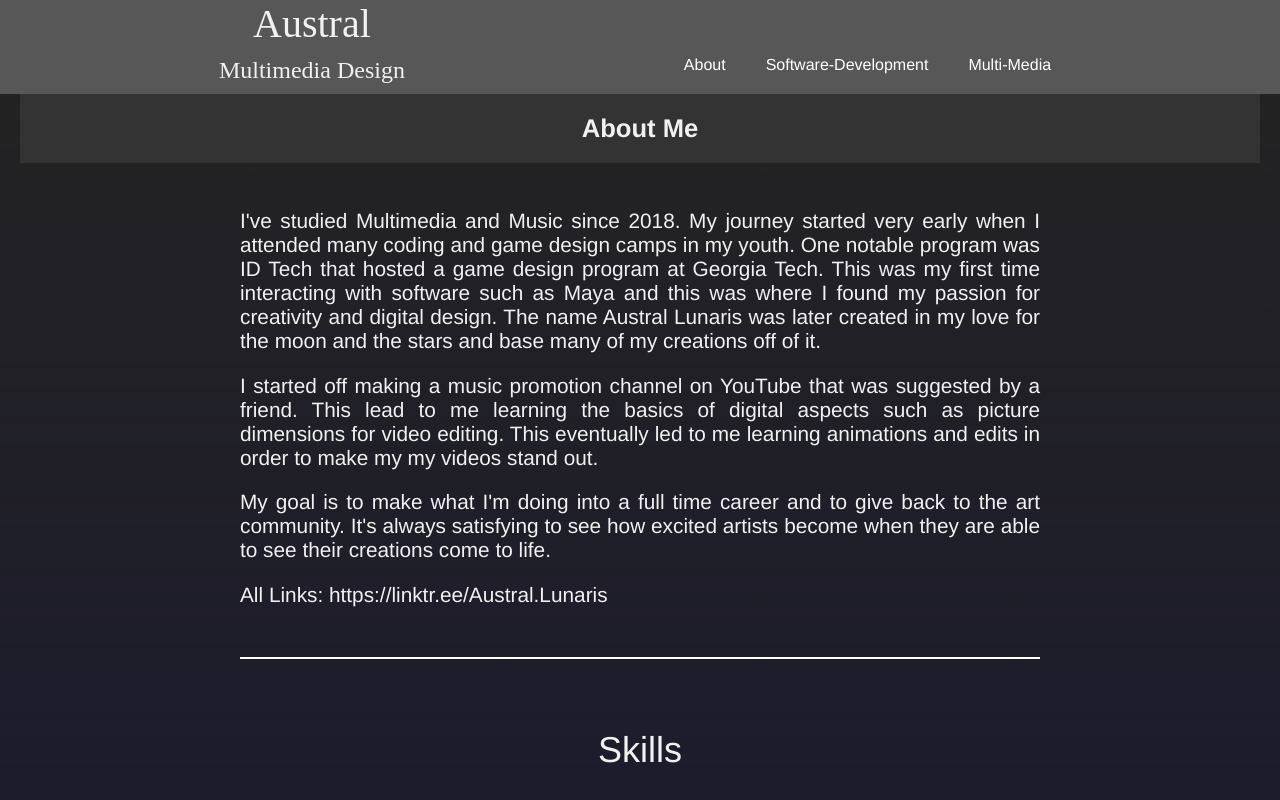
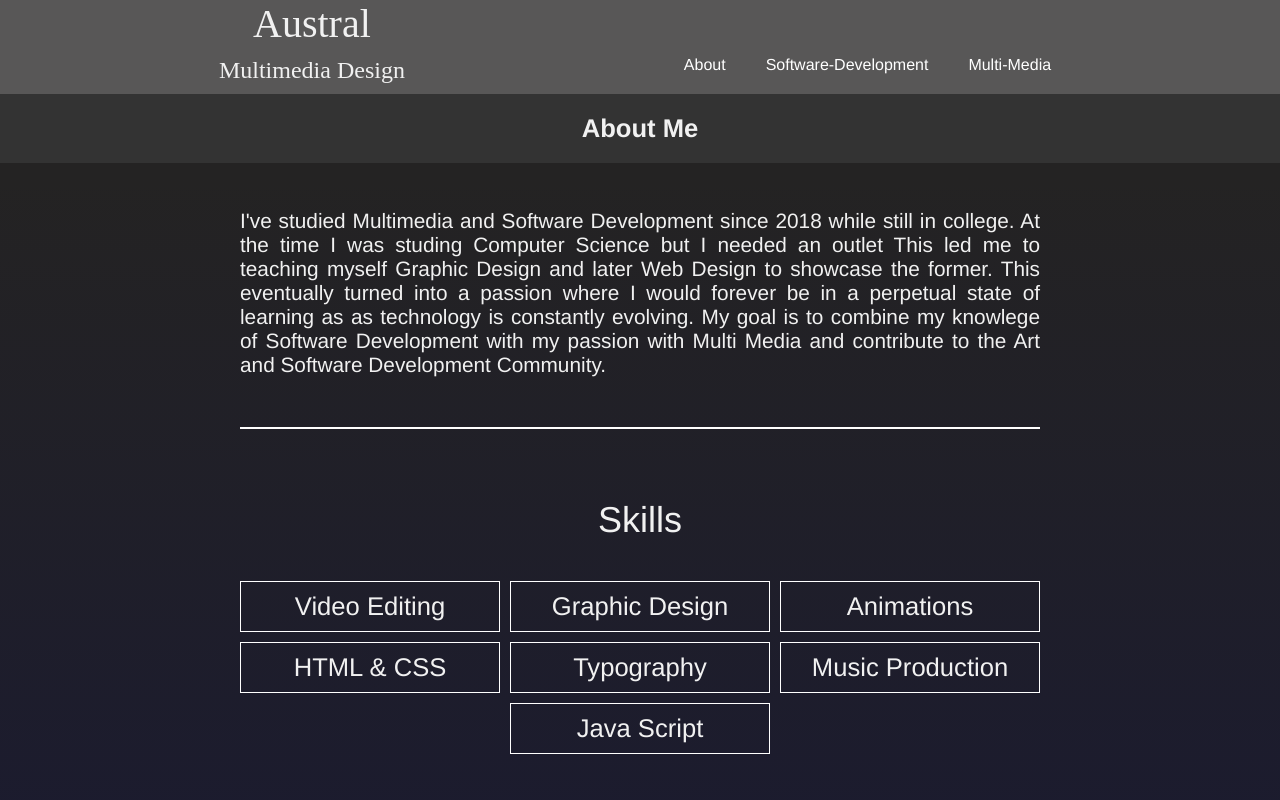
Before and after one commit to Jrock474/Portfolio, a React (Vite) app: page /about in a window 1280 px wide. Shown: the top 800 px of the page. Built offline with nearby package versions, Linux system fonts and the light colour scheme.

Commit message:
improved about bio

```diff
--- a/src/Pages/About.jsx
+++ b/src/Pages/About.jsx
@@ -1,41 +1,18 @@
 import Software from "../Conponents/Software";
-import Aos from "aos";
-Aos.init();
-import 'aos/dist/aos.css'; // You can also use <link> for styles
-
-
 
 const About = () => {
   return (
     <>
-      <div className="about-content-flex" data-aos="fade-up" data-aos-duration="3000">
+      <div className="about-content-flex">
+        <h1>About Me</h1>
         <section className="about-section2-bg">
-          <h1>About Me</h1>
           <div className="about-section-content">
             <p>
-              I've studied Multimedia and Music since 2018. My journey started
-              very early when I attended many coding and game design camps in my
-              youth. One notable program was ID Tech that hosted a game design
-              program at Georgia Tech. This was my first time interacting with
-              software such as Maya and this was where I found my passion for
-              creativity and digital design. The name Austral Lunaris was later
-              created in my love for the moon and the stars and base many of my
-              creations off of it.
+              I've studied Multimedia and Software Development since 2018 while still in college. At the time I was studing Computer Science but I needed an outlet
+              This led me to teaching myself Graphic Design and later Web Design to showcase the former.
+              This eventually turned into a passion where I would forever be in a perpetual state of learning as
+              as technology is constantly evolving.   My goal is to combine my knowlege of Software Development with my passion with Multi Media and contribute to the Art and Software Development Community.
             </p>
-            <p>
-              I started off making a music promotion channel on YouTube that was
-              suggested by a friend. This lead to me learning the basics of
-              digital aspects such as picture dimensions for video editing. This
-              eventually led to me learning animations and edits in order to
-              make my my videos stand out.
-            </p>
-            <p>
-              My goal is to make what I'm doing into a full time career and to
-              give back to the art community. It's always satisfying to see how
-              excited artists become when they are able to see their creations
-              come to life.
-            </p>
-            <p>All Links: https://linktr.ee/Austral.Lunaris</p>
             <div className="line-seporator"></div>
             <div className="skills-text">Skills</div>
             <div className="skills">
@@ -126,12 +103,6 @@ const About = () => {
                 img="https://cdn.jsdelivr.net/gh/devicons/devicon/icons/css3/css3-original.svg"
                 text="CSS 3"
               />
-
-
-
-              <div className="devicon">
-                <p>Adobe In-Design</p>
-              </div>
             </div>
           </div>
         </section>
```
